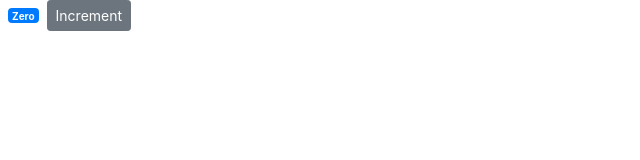
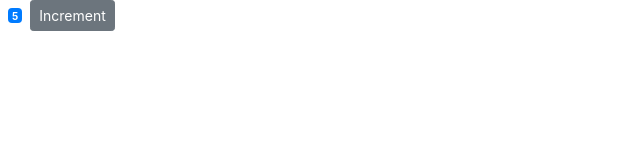
Before and after one commit to Sidm9/REACT-JS--DEMO, a React (Create React App) app: page / in a window 1280 px wide. Shown: the top 160 px of the page, without its empty margins (0-640 px from the left). Built offline with nearby package versions, Linux system fonts and the light colour scheme.

Commit message:
TAGS EMPTY NO MESSAGE

```diff
--- a/src/components/counter.jsx
+++ b/src/components/counter.jsx
@@ -4,7 +4,7 @@ import { returnStatement } from "@babel/types";
 
 class Counter extends React.Component {
   state = {
-    count: 0
+    count: 5
     //imageURL: "https:/picsum.photos/200"
   };
   render() {
@@ -12,10 +12,9 @@ class Counter extends React.Component {
       <React.Fragment>
         <div>
           <span
+            className={this.getBadgeClasses()}
             style={{ fontSize: 10, fontWeight: "bold" }}
-            className="badge badge-primary m-2" //CSS?!?
           >
-            {" "}
             {this.formatCount()}
           </span>
           <button className="btn btn-secondary btn-sm"> Increment </button>
@@ -24,6 +23,14 @@ class Counter extends React.Component {
     );
   }
 
+  getBadgeClasses() {
+    let classes = "badge m-2 badge-"; //HERE M-2 IS FOR MARGIN AND BADGE IS SOME CSS ...SORT OF
+    classes += this.state.count === 0 ? "warning" : "primary";
+    return classes;
+    /* CONDITIONAL EXPRESSION TO CHECK IF THE
+    /*VALUE IS ZERO THEN WARNING  (THIS WILL CHANGE COLOUR TO YELLOW ELSE BLUE)   */
+  }
+
   formatCount() {
     const { count } = this.state; //DESTRUCTOR
     return count === 0 ? "Zero" : count;
```
